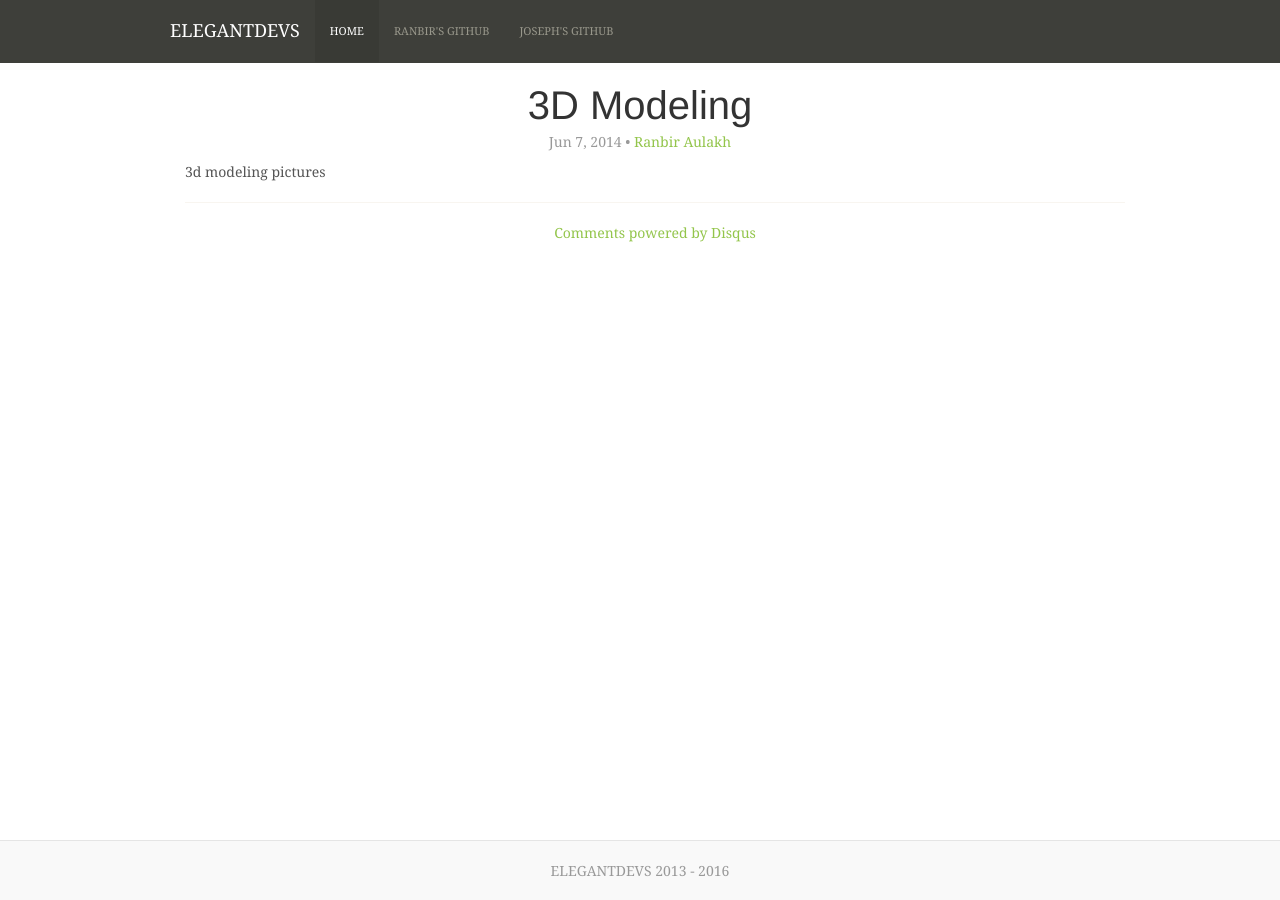
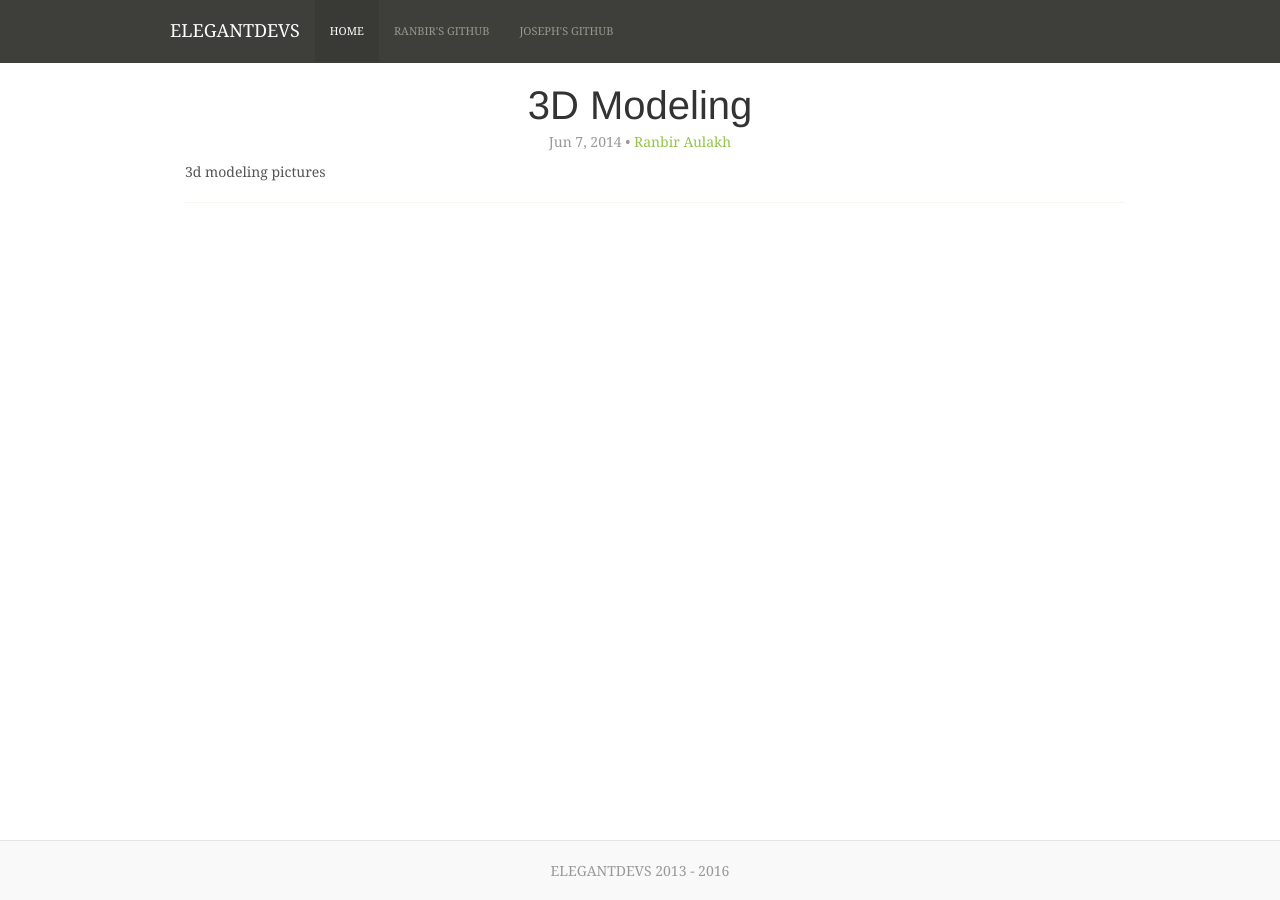
Before and after one commit to RanbirAulakh/elegant.io, a Jekyll site: the page built from _posts/2014-06-07-hackintosh.markdown, in a window 1280 px wide. Built offline with Jekyll 4.4.1, drawn with Linux system fonts in a browser that asks for light colours; nearby versions of some CDN libraries; comment, search, counter and statistics services are not loaded.

Commit message:
Replaced disqus with google comments

```diff
--- /dev/null
+++ b/_includes/comments.html
@@ -0,0 +1,7 @@
+<script src="https://apis.google.com/js/plusone.js"></script>
+<div class="g-comments"
+  data-href="http://www.elegantdevs.me{{  page.url }}"
+  data-width="642"
+  data-first_party_property="BLOGGER"
+  data-view_type="FILTERED_POSTMOD">
+</div>
--- a/_includes/disqus.html
+++ /dev/null
@@ -1,14 +0,0 @@
-<div id="disqus_thread"></div>
-<script type="text/javascript">
-    /* * * CONFIGURATION VARIABLES: EDIT BEFORE PASTING INTO YOUR WEBPAGE * * */
-    var disqus_shortname = 'elegantdevs'; // required: replace example with your forum shortname
-
-    /* * * DON'T EDIT BELOW THIS LINE * * */
-    (function() {
-        var dsq = document.createElement('script'); dsq.type = 'text/javascript'; dsq.async = true;
-        dsq.src = '//' + disqus_shortname + '.disqus.com/embed.js';
-        (document.getElementsByTagName('head')[0] || document.getElementsByTagName('body')[0]).appendChild(dsq);
-    })();
-</script>
-<noscript>Please enable JavaScript to view the <a href="http://disqus.com/?ref_noscript">comments powered by Disqus.</a></noscript>
-<a href="http://disqus.com" class="dsq-brlink">Comments powered by <span class="logo-disqus">Disqus</span></a>
--- a/_layouts/post.html
+++ b/_layouts/post.html
@@ -12,7 +12,7 @@ layout: default
      {{ content }}
         <hr>
         <div style="text-align:center">
-        	{% include disqus.html %}
+            {% include comments.html %}
         </div>
      </div>
 </div>
```
